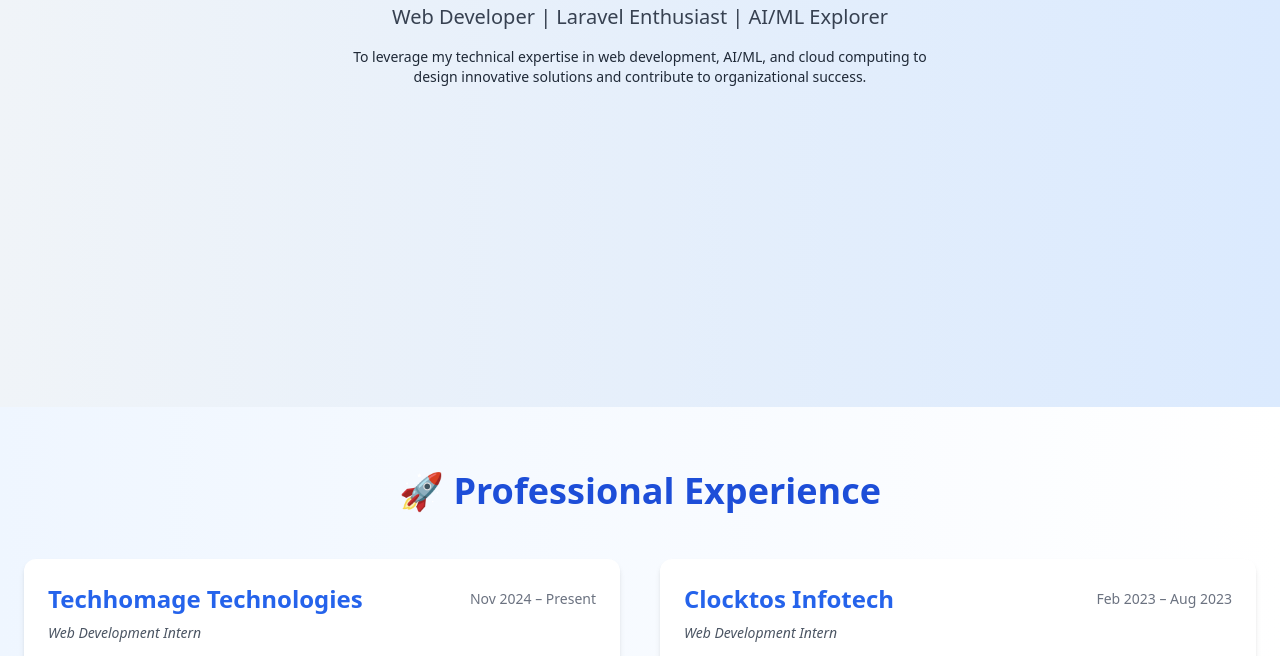
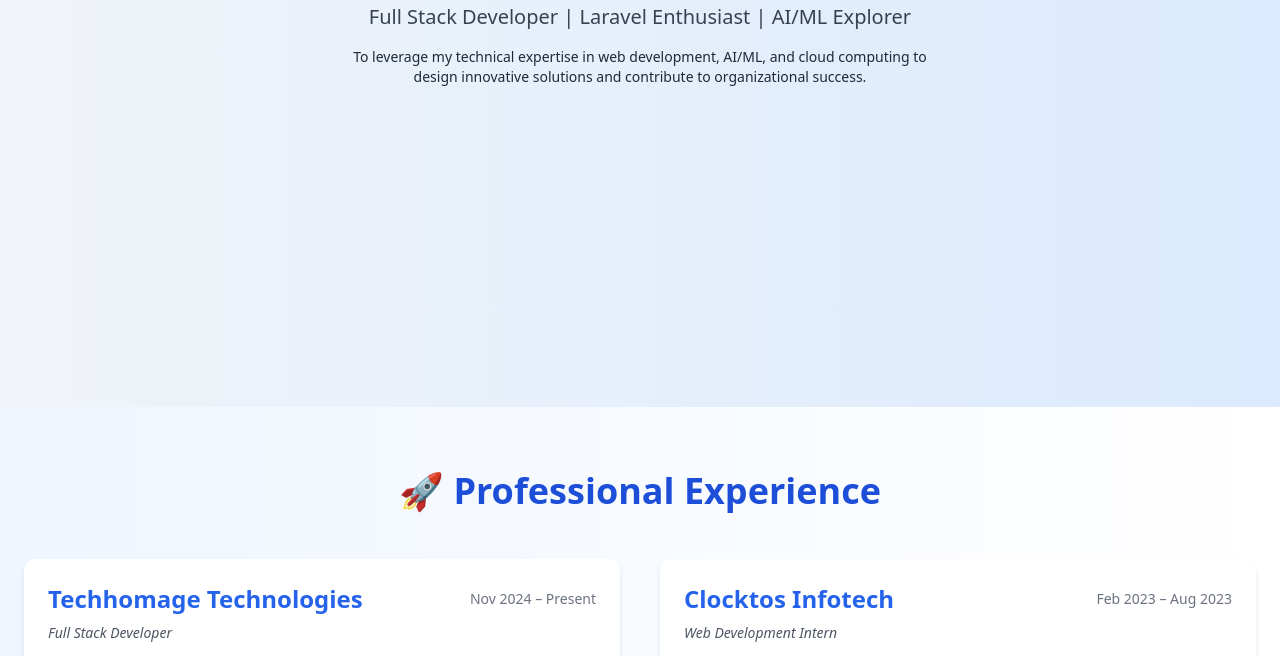
Before and after one commit to vaishnavid07/vaishnavid07.github.io, a plain HTML site: page index.html in a window 1280 px wide. Shown: the part 457-1113 px from the top of the page. Drawn offline with nearby package versions, Linux system fonts and the light colour scheme.

Commit message:
Update index.html

```diff
--- a/index.html
+++ b/index.html
@@ -28,7 +28,7 @@
   <section class="min-h-screen flex items-center justify-center text-center">
     <div>
       <h2 class="text-4xl md:text-6xl font-extrabold mb-4 animate-fade">Hi, I'm <span class="text-blue-600">Vaishnavi Deshmukh</span></h2>
-      <p class="text-lg md:text-xl text-gray-700">Web Developer | Laravel Enthusiast | AI/ML Explorer</p>
+      <p class="text-lg md:text-xl text-gray-700">Full Stack Developer | Laravel Enthusiast | AI/ML Explorer</p>
       <p class="mt-4 text-sm max-w-xl mx-auto">To leverage my technical expertise in web development, AI/ML, and cloud computing to design innovative solutions and contribute to organizational success.</p>
 
     </div>
@@ -42,7 +42,7 @@
         <h4 class="text-2xl font-bold text-blue-600">Techhomage Technologies</h4>
         <span class="text-sm text-gray-500">Nov 2024 – Present</span>
       </div>
-      <p class="text-sm text-gray-600 mb-4 italic">Web Development Intern</p>
+      <p class="text-sm text-gray-600 mb-4 italic">Full Stack Developer</p>
       <ul class="list-disc pl-5 text-gray-700 space-y-1 text-sm">
         <li>Built scalable web apps with Laravel & CodeIgniter 3/4.</li>
         <li>Integrated RESTful APIs and built custom ERP/CRM modules.</li>
```
